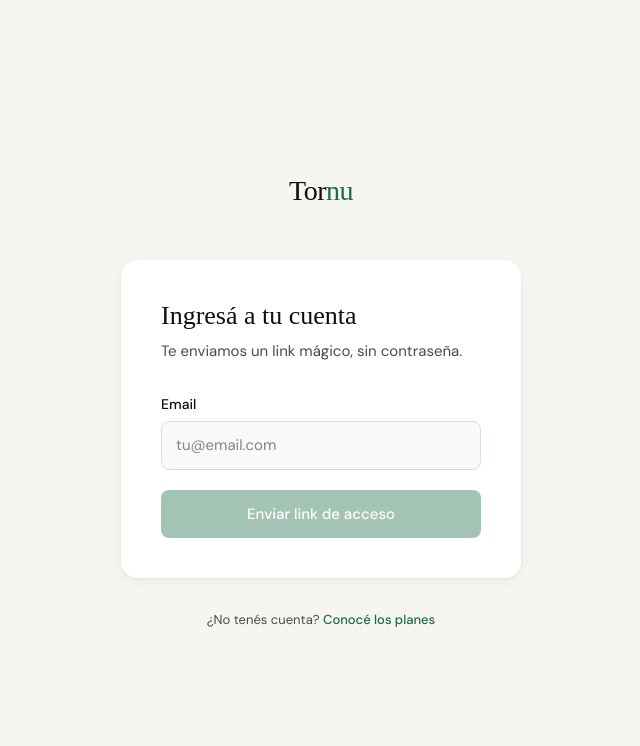
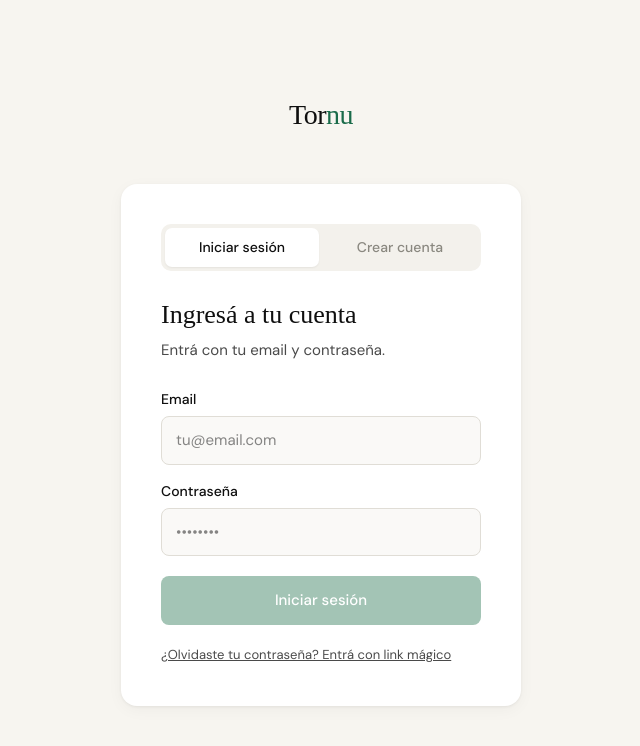
Before and after one commit to jmcreado/turnos-app, a Next.js app: page /login in a window 1280 px wide. Shown: the top 746 px of the page, without its empty margins (319-959 px from the left). Built offline with nearby package versions, Linux system fonts and the light colour scheme; no server answers.

Commit message:
feat: login con password + magic link de respaldo

```diff
--- a/app/login/page.tsx
+++ b/app/login/page.tsx
@@ -4,40 +4,107 @@ import { useState, Suspense } from 'react'
 import { useSearchParams } from 'next/navigation'
 import { createBrowserClient } from '@supabase/ssr'
 
+type Mode = 'login' | 'signup' | 'magic'
+
+const G = { green: '#1a6b4a', cream: '#f7f5f0' }
+
 function LoginForm() {
+  const searchParams = useSearchParams()
+  const authError = searchParams.get('error')
+  const next = searchParams.get('next') ?? '/dashboard'
+  const initialMode: Mode = searchParams.get('mode') === 'signup' ? 'signup' : 'login'
+
+  const [mode, setMode] = useState<Mode>(initialMode)
   const [email, setEmail] = useState('')
-  const [sent, setSent] = useState(false)
+  const [password, setPassword] = useState('')
+  const [confirmPassword, setConfirmPassword] = useState('')
   const [loading, setLoading] = useState(false)
   const [error, setError] = useState('')
-  const searchParams = useSearchParams()
-  const authError = searchParams.get('error')
+  const [magicSent, setMagicSent] = useState(false)
+  const [signupConfirmSent, setSignupConfirmSent] = useState(false)
 
   const supabase = createBrowserClient(
     process.env.NEXT_PUBLIC_SUPABASE_URL!,
     process.env.NEXT_PUBLIC_SUPABASE_ANON_KEY!
   )
 
-  async function handleSubmit(e: React.FormEvent) {
+  async function handlePasswordSubmit(e: React.FormEvent) {
     e.preventDefault()
     setLoading(true)
     setError('')
     const origin = window.location.origin
-    const { error } = await supabase.auth.signInWithOtp({
-      email,
-      options: { emailRedirectTo: `${origin}/auth/callback` },
-    })
-    if (error) {
-      setError('No pudimos enviar el link. Revisá el email e intentá de nuevo.')
+
+    if (mode === 'signup') {
+      if (password.length < 8) {
+        setError('La contraseña tiene que tener al menos 8 caracteres.')
+        setLoading(false)
+        return
+      }
+      if (password !== confirmPassword) {
+        setError('Las contraseñas no coinciden.')
+        setLoading(false)
+        return
+      }
+      const { data, error: signUpError } = await supabase.auth.signUp({
+        email,
+        password,
+        options: { emailRedirectTo: `${origin}/auth/callback` },
+      })
+      if (signUpError) {
+        setError(
+          signUpError.message.includes('already registered')
+            ? 'Ese email ya tiene una cuenta. Iniciá sesión en su lugar.'
+            : 'No pudimos crear la cuenta. Intentá de nuevo.'
+        )
+      } else if (!data.session) {
+        setSignupConfirmSent(true)
+      } else {
+        window.location.href = next
+      }
     } else {
-      setSent(true)
+      const { error: signInError } = await supabase.auth.signInWithPassword({ email, password })
+      if (signInError) {
+        setError('Email o contraseña incorrectos.')
+      } else {
+        window.location.href = next
+      }
     }
     setLoading(false)
   }
 
+  async function handleMagicSubmit(e: React.FormEvent) {
+    e.preventDefault()
+    setLoading(true)
+    setError('')
+    const origin = window.location.origin
+    const { error: otpError } = await supabase.auth.signInWithOtp({
+      email,
+      options: { emailRedirectTo: `${origin}/auth/callback?next=${encodeURIComponent(next)}` },
+    })
+    if (otpError) {
+      setError('No pudimos enviar el link. Revisá el email e intentá de nuevo.')
+    } else {
+      setMagicSent(true)
+    }
+    setLoading(false)
+  }
+
+  const inputStyle = {
+    width: '100%',
+    padding: '12px 14px',
+    fontSize: '15px',
+    border: '1.5px solid #e0ddd6',
+    borderRadius: '8px',
+    backgroundColor: '#faf9f7',
+    color: '#0f0f0f',
+    outline: 'none',
+    boxSizing: 'border-box' as const,
+  }
+
   return (
-    <div style={{ minHeight: '100vh', backgroundColor: '#f7f5f0', display: 'flex', flexDirection: 'column', alignItems: 'center', justifyContent: 'center', padding: '24px', fontFamily: 'DM Sans, sans-serif' }}>
+    <div style={{ minHeight: '100vh', backgroundColor: G.cream, display: 'flex', flexDirection: 'column', alignItems: 'center', justifyContent: 'center', padding: '24px', fontFamily: 'DM Sans, sans-serif' }}>
       <a href="/" style={{ marginBottom: '48px', textDecoration: 'none' }}>
-        <span style={{ fontFamily: 'DM Serif Display, serif', fontSize: '28px', color: '#0f0f0f', letterSpacing: '-0.5px' }}>Tor<span style={{ color: '#1a6b4a' }}>nu</span></span>
+        <span style={{ fontFamily: 'DM Serif Display, serif', fontSize: '28px', color: '#0f0f0f', letterSpacing: '-0.5px' }}>Tor<span style={{ color: G.green }}>nu</span></span>
       </a>
       <div style={{ width: '100%', maxWidth: '400px', backgroundColor: '#ffffff', borderRadius: '16px', padding: '40px', boxShadow: '0 1px 3px rgba(0,0,0,0.06), 0 4px 16px rgba(0,0,0,0.04)' }}>
         {authError && (
@@ -45,44 +112,93 @@ function LoginForm() {
             El link expiró o no es válido. Solicitá uno nuevo.
           </div>
         )}
-        {sent ? (
+
+        {magicSent ? (
           <div style={{ textAlign: 'center' }}>
             <div style={{ width: '48px', height: '48px', backgroundColor: '#e8f2ed', borderRadius: '50%', display: 'flex', alignItems: 'center', justifyContent: 'center', margin: '0 auto 20px' }}>
-              <svg width="22" height="22" viewBox="0 0 24 24" fill="none" stroke="#1a6b4a" strokeWidth="2.5" strokeLinecap="round" strokeLinejoin="round"><polyline points="20 6 9 17 4 12" /></svg>
+              <svg width="22" height="22" viewBox="0 0 24 24" fill="none" stroke={G.green} strokeWidth="2.5" strokeLinecap="round" strokeLinejoin="round"><polyline points="20 6 9 17 4 12" /></svg>
             </div>
             <h2 style={{ fontFamily: 'DM Serif Display, serif', fontSize: '22px', color: '#0f0f0f', marginBottom: '8px' }}>Revisá tu correo</h2>
             <p style={{ color: '#4a4a4a', fontSize: '15px', lineHeight: '1.5' }}>Te enviamos un link de acceso a <strong>{email}</strong>. Expira en 1 hora.</p>
-            <button onClick={() => { setSent(false); setEmail('') }} style={{ marginTop: '24px', color: '#1a6b4a', background: 'none', border: 'none', fontSize: '14px', cursor: 'pointer', textDecoration: 'underline' }}>Usar otro email</button>
+            <button onClick={() => { setMagicSent(false); setMode('login') }} style={{ marginTop: '24px', color: G.green, background: 'none', border: 'none', fontSize: '14px', cursor: 'pointer', textDecoration: 'underline' }}>Volver</button>
           </div>
-        ) : (
+        ) : signupConfirmSent ? (
+          <div style={{ textAlign: 'center' }}>
+            <div style={{ width: '48px', height: '48px', backgroundColor: '#e8f2ed', borderRadius: '50%', display: 'flex', alignItems: 'center', justifyContent: 'center', margin: '0 auto 20px' }}>
+              <svg width="22" height="22" viewBox="0 0 24 24" fill="none" stroke={G.green} strokeWidth="2.5" strokeLinecap="round" strokeLinejoin="round"><polyline points="20 6 9 17 4 12" /></svg>
+            </div>
+            <h2 style={{ fontFamily: 'DM Serif Display, serif', fontSize: '22px', color: '#0f0f0f', marginBottom: '8px' }}>Confirmá tu cuenta</h2>
+            <p style={{ color: '#4a4a4a', fontSize: '15px', lineHeight: '1.5' }}>Te enviamos un email a <strong>{email}</strong> para confirmar tu cuenta. Después ya podés iniciar sesión con tu contraseña.</p>
+            <button onClick={() => { setSignupConfirmSent(false); setMode('login') }} style={{ marginTop: '24px', color: G.green, background: 'none', border: 'none', fontSize: '14px', cursor: 'pointer', textDecoration: 'underline' }}>Volver</button>
+          </div>
+        ) : mode === 'magic' ? (
           <>
-            <h1 style={{ fontFamily: 'DM Serif Display, serif', fontSize: '26px', color: '#0f0f0f', marginBottom: '8px', lineHeight: '1.2' }}>Ingresá a tu cuenta</h1>
-            <p style={{ color: '#4a4a4a', fontSize: '15px', marginBottom: '32px' }}>Te enviamos un link mágico, sin contraseña.</p>
-            <form onSubmit={handleSubmit}>
+            <h1 style={{ fontFamily: 'DM Serif Display, serif', fontSize: '26px', color: '#0f0f0f', marginBottom: '8px', lineHeight: '1.2' }}>Link mágico</h1>
+            <p style={{ color: '#4a4a4a', fontSize: '15px', marginBottom: '32px' }}>Te mandamos un link de acceso, sin contraseña.</p>
+            <form onSubmit={handleMagicSubmit}>
               <label style={{ display: 'block', fontSize: '14px', fontWeight: '500', color: '#0f0f0f', marginBottom: '6px' }}>Email</label>
-              <input
-                type="email"
-                value={email}
-                onChange={(e) => setEmail(e.target.value)}
-                placeholder="tu@email.com"
-                required
-                style={{ width: '100%', padding: '12px 14px', fontSize: '15px', border: '1.5px solid #e0ddd6', borderRadius: '8px', backgroundColor: '#faf9f7', color: '#0f0f0f', outline: 'none', boxSizing: 'border-box' }}
-                onFocus={(e) => e.target.style.borderColor = '#1a6b4a'}
-                onBlur={(e) => e.target.style.borderColor = '#e0ddd6'}
-              />
+              <input type="email" value={email} onChange={(e) => setEmail(e.target.value)} placeholder="tu@email.com" required style={inputStyle} />
               {error && <p style={{ color: '#dc2626', fontSize: '13px', marginTop: '8px' }}>{error}</p>}
-              <button
-                type="submit"
-                disabled={loading || !email}
-                style={{ width: '100%', marginTop: '20px', padding: '13px', backgroundColor: loading || !email ? '#a3c4b5' : '#1a6b4a', color: '#ffffff', border: 'none', borderRadius: '8px', fontSize: '15px', fontWeight: '500', cursor: loading || !email ? 'not-allowed' : 'pointer' }}
-              >
+              <button type="submit" disabled={loading || !email} style={{ width: '100%', marginTop: '20px', padding: '13px', backgroundColor: loading || !email ? '#a3c4b5' : G.green, color: '#ffffff', border: 'none', borderRadius: '8px', fontSize: '15px', fontWeight: '500', cursor: loading || !email ? 'not-allowed' : 'pointer' }}>
                 {loading ? 'Enviando...' : 'Enviar link de acceso'}
               </button>
             </form>
+            <button onClick={() => setMode('login')} style={{ marginTop: '20px', color: '#4a4a4a', background: 'none', border: 'none', fontSize: '13px', cursor: 'pointer', textDecoration: 'underline' }}>Volver a iniciar sesión con contraseña</button>
+          </>
+        ) : (
+          <>
+            <div style={{ display: 'flex', gap: '4px', marginBottom: '28px', backgroundColor: '#f3f1ec', borderRadius: '10px', padding: '4px' }}>
+              <button
+                onClick={() => { setMode('login'); setError('') }}
+                style={{ flex: 1, padding: '9px', borderRadius: '7px', border: 'none', fontSize: '14px', fontWeight: 500, cursor: 'pointer', backgroundColor: mode === 'login' ? '#ffffff' : 'transparent', color: mode === 'login' ? '#0f0f0f' : '#8a8880', boxShadow: mode === 'login' ? '0 1px 2px rgba(0,0,0,0.06)' : 'none' }}>
+                Iniciar sesión
+              </button>
+              <button
+                onClick={() => { setMode('signup'); setError('') }}
+                style={{ flex: 1, padding: '9px', borderRadius: '7px', border: 'none', fontSize: '14px', fontWeight: 500, cursor: 'pointer', backgroundColor: mode === 'signup' ? '#ffffff' : 'transparent', color: mode === 'signup' ? '#0f0f0f' : '#8a8880', boxShadow: mode === 'signup' ? '0 1px 2px rgba(0,0,0,0.06)' : 'none' }}>
+                Crear cuenta
+              </button>
+            </div>
+
+            <h1 style={{ fontFamily: 'DM Serif Display, serif', fontSize: '26px', color: '#0f0f0f', marginBottom: '8px', lineHeight: '1.2' }}>
+              {mode === 'signup' ? 'Creá tu cuenta' : 'Ingresá a tu cuenta'}
+            </h1>
+            <p style={{ color: '#4a4a4a', fontSize: '15px', marginBottom: '28px' }}>
+              {mode === 'signup' ? 'Gestioná tu agenda en minutos.' : 'Entrá con tu email y contraseña.'}
+            </p>
+
+            <form onSubmit={handlePasswordSubmit}>
+              <label style={{ display: 'block', fontSize: '14px', fontWeight: '500', color: '#0f0f0f', marginBottom: '6px' }}>Email</label>
+              <input type="email" value={email} onChange={(e) => setEmail(e.target.value)} placeholder="tu@email.com" required style={inputStyle} />
+
+              <label style={{ display: 'block', fontSize: '14px', fontWeight: '500', color: '#0f0f0f', marginTop: '16px', marginBottom: '6px' }}>Contraseña</label>
+              <input type="password" value={password} onChange={(e) => setPassword(e.target.value)} placeholder="••••••••" required minLength={8} style={inputStyle} />
+
+              {mode === 'signup' && (
+                <>
+                  <label style={{ display: 'block', fontSize: '14px', fontWeight: '500', color: '#0f0f0f', marginTop: '16px', marginBottom: '6px' }}>Confirmar contraseña</label>
+                  <input type="password" value={confirmPassword} onChange={(e) => setConfirmPassword(e.target.value)} placeholder="••••••••" required minLength={8} style={inputStyle} />
+                </>
+              )}
+
+              {error && <p style={{ color: '#dc2626', fontSize: '13px', marginTop: '8px' }}>{error}</p>}
+
+              <button
+                type="submit"
+                disabled={loading || !email || !password}
+                style={{ width: '100%', marginTop: '20px', padding: '13px', backgroundColor: loading || !email || !password ? '#a3c4b5' : G.green, color: '#ffffff', border: 'none', borderRadius: '8px', fontSize: '15px', fontWeight: '500', cursor: loading || !email || !password ? 'not-allowed' : 'pointer' }}>
+                {loading ? 'Un momento...' : mode === 'signup' ? 'Crear cuenta' : 'Iniciar sesión'}
+              </button>
+            </form>
+
+            {mode === 'login' && (
+              <button onClick={() => { setMode('magic'); setError('') }} style={{ marginTop: '20px', color: '#4a4a4a', background: 'none', border: 'none', fontSize: '13px', cursor: 'pointer', textDecoration: 'underline' }}>
+                ¿Olvidaste tu contraseña? Entrá con link mágico
+              </button>
+            )}
           </>
         )}
       </div>
-      <p style={{ marginTop: '32px', color: '#4a4a4a', fontSize: '13px' }}>¿No tenés cuenta? <a href="/#pricing" style={{ color: '#1a6b4a', textDecoration: 'none', fontWeight: '500' }}>Conocé los planes</a></p>
     </div>
   )
 }
```
